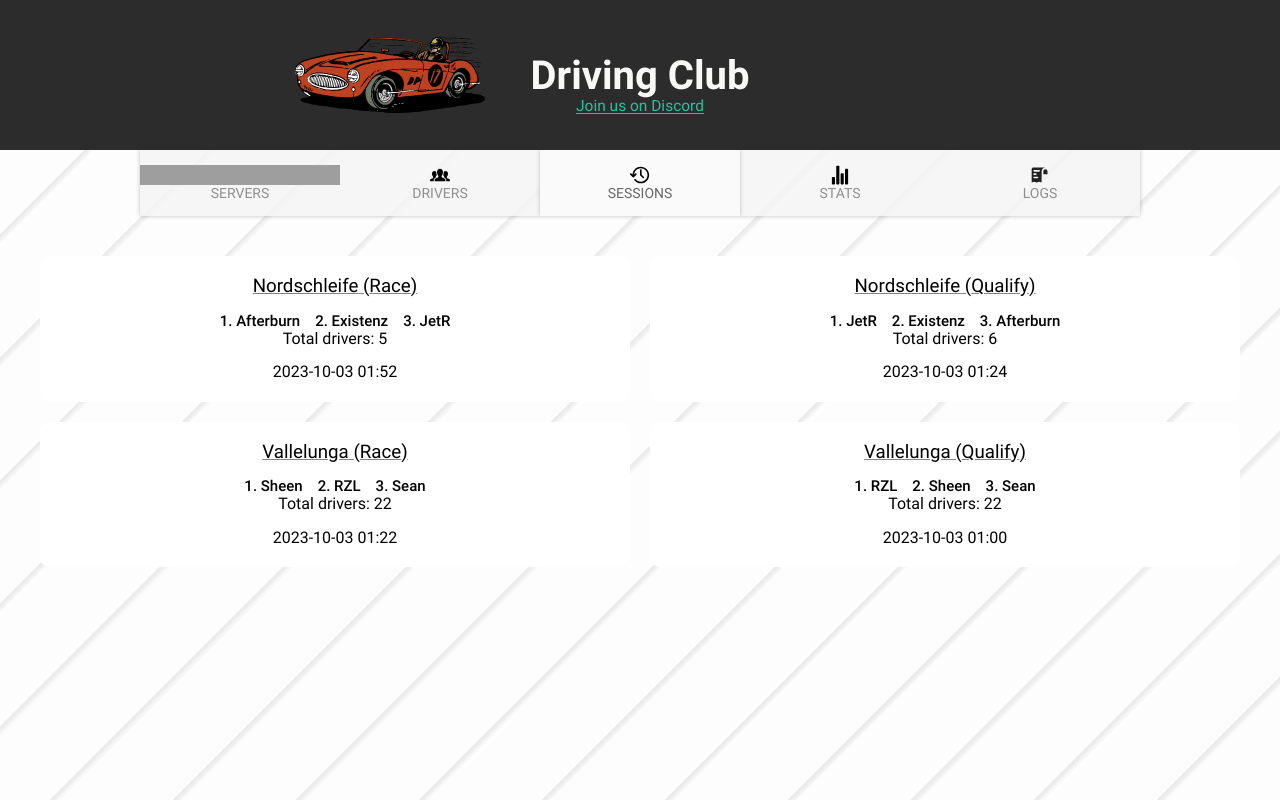
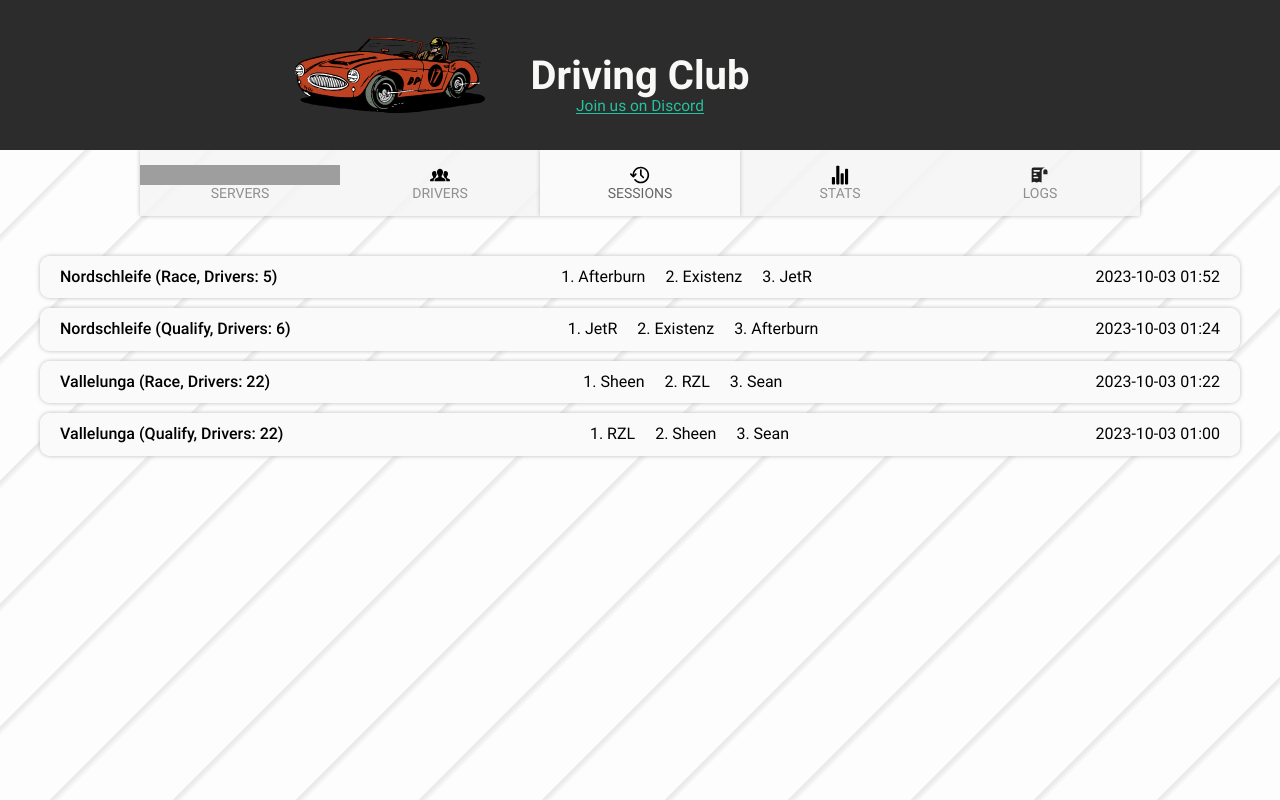
Before and after one commit to Mairo022/driveclub, a React (Vite) app: page /sessions in a window 1280 px wide. Built offline with nearby package versions, Linux system fonts and the light colour scheme; grey boxes are pictures that could not be loaded.

Commit message:
Style Sessions page

```diff
--- a/src/layouts/styles/rootLayout.scss
+++ b/src/layouts/styles/rootLayout.scss
@@ -8,6 +8,7 @@
 
   & > .page {
     flex-grow: 1;
+    width: 100%;
     max-width: 1600px;
     margin: 0 auto;
     padding: 40px;
--- a/src/pages/sessions/Sessions.tsx
+++ b/src/pages/sessions/Sessions.tsx
@@ -8,13 +8,14 @@ export function Sessions(): ReactElement {
             <ul>{
                 sessions.map((session, i) => (
                     <li className="session" key={i}>
-                        <h3 className="session__details">{session.track} ({session.session})</h3>
+                        <p className="session__title">
+                            {session.track} ({session.session}, Drivers: {session.drivers})
+                        </p>
                         <div className="session__results">
                             <p>1. {session.first}</p>
                             <p>2. {session.second}</p>
                             <p>3. {session.third}</p>
                         </div>
-                        <p className="session__total-drivers">Total drivers: {session.drivers}</p>
                         <p className="session__date">{session.date}</p>
                     </li>
                 ))}
--- a/src/pages/sessions/style/sessions.scss
+++ b/src/pages/sessions/style/sessions.scss
@@ -1,43 +1,47 @@
+@import "src/assets/variables";
+
 .sessions {
   ul {
-    display: flex;
-    flex-wrap: wrap;
-    justify-content: center;
-    gap: 20px 20px;
+    & .session {
+      display: flex;
+      flex-wrap: nowrap;
+      align-items: center;
+      justify-content: space-between;
+      gap: 10px;
+      margin: 0 auto 10px;
+      padding: 12px 20px;
+      max-width: 1200px;
+      border-radius: 10px;
+      background-color: rgba(250, 250, 250, .98);
+      box-shadow: 0 0 4px #bababa;
 
-    .session {
-      padding: 20px 30px;
-      flex: 1 1;
-      min-width: 400px;
-      max-width: 600px;
-      border-radius: 10px;
-      background-color: white;
-      text-align: center;
+      &:hover {
+        background-color: rgba(240, 240, 240, 0.9);
+        cursor: pointer;
+      }
 
-      &__details {
-        text-decoration: #848484 underline;
-        padding-bottom: 15px;
+      &__title {
+        font-family: 'Roboto Medium', $fonts_default;
       }
 
       &__results {
         display: flex;
-        gap: 0 15px;
         justify-content: center;
-        font-family: Roboto Medium;
-        font-size: 15px;
+        flex-wrap: wrap;
+        gap: 5px 20px;
       }
 
       &__date {
-        padding-top: 15px;
+        flex-shrink: 0;
       }
     }
   }
 }
 
-@media screen and (max-width: 440px) {
+@media screen and (max-width: 750px) {
   .sessions {
     .session {
-      min-width: auto;
+      flex-direction: column;
     }
   }
 }
```
